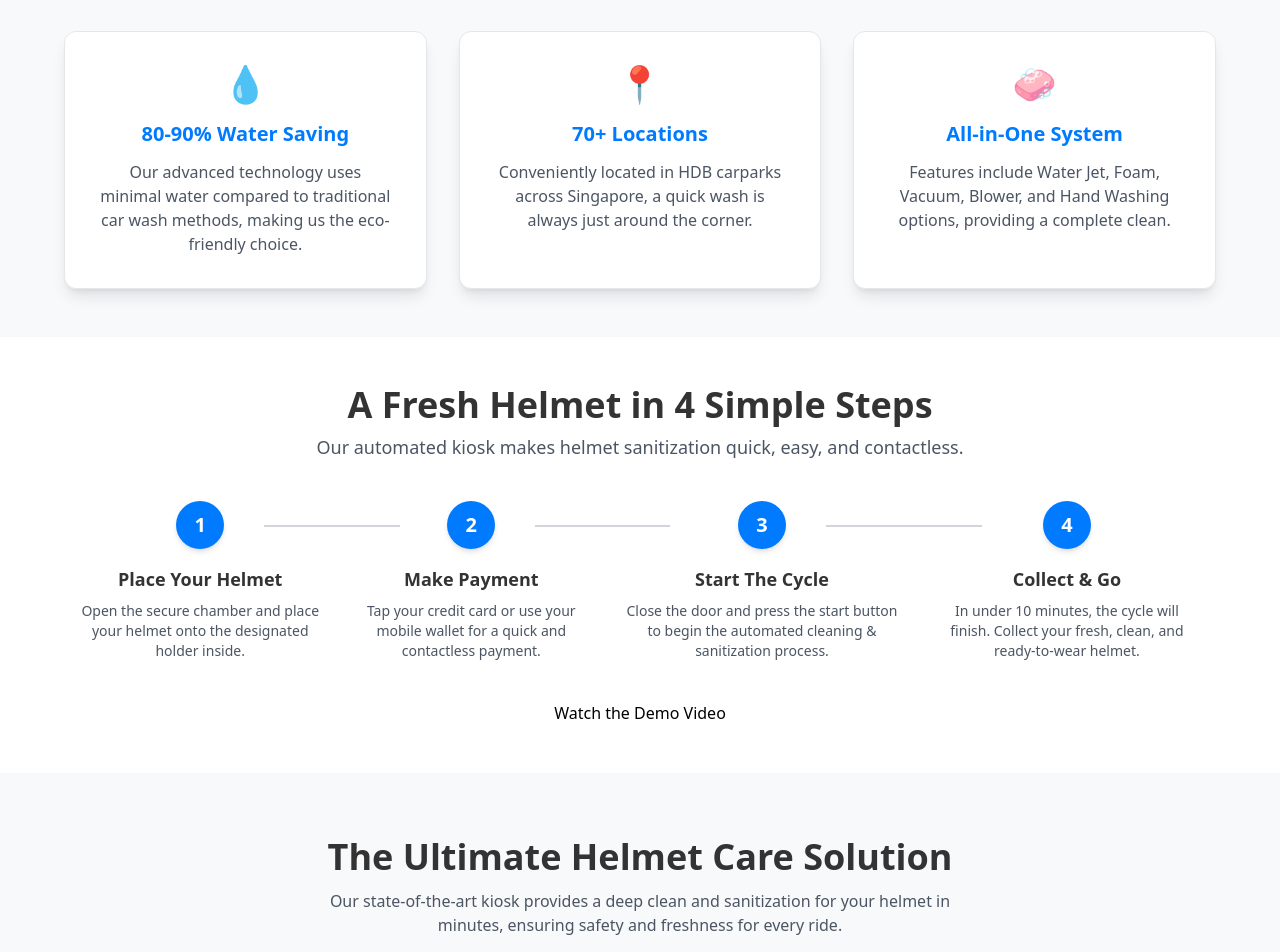
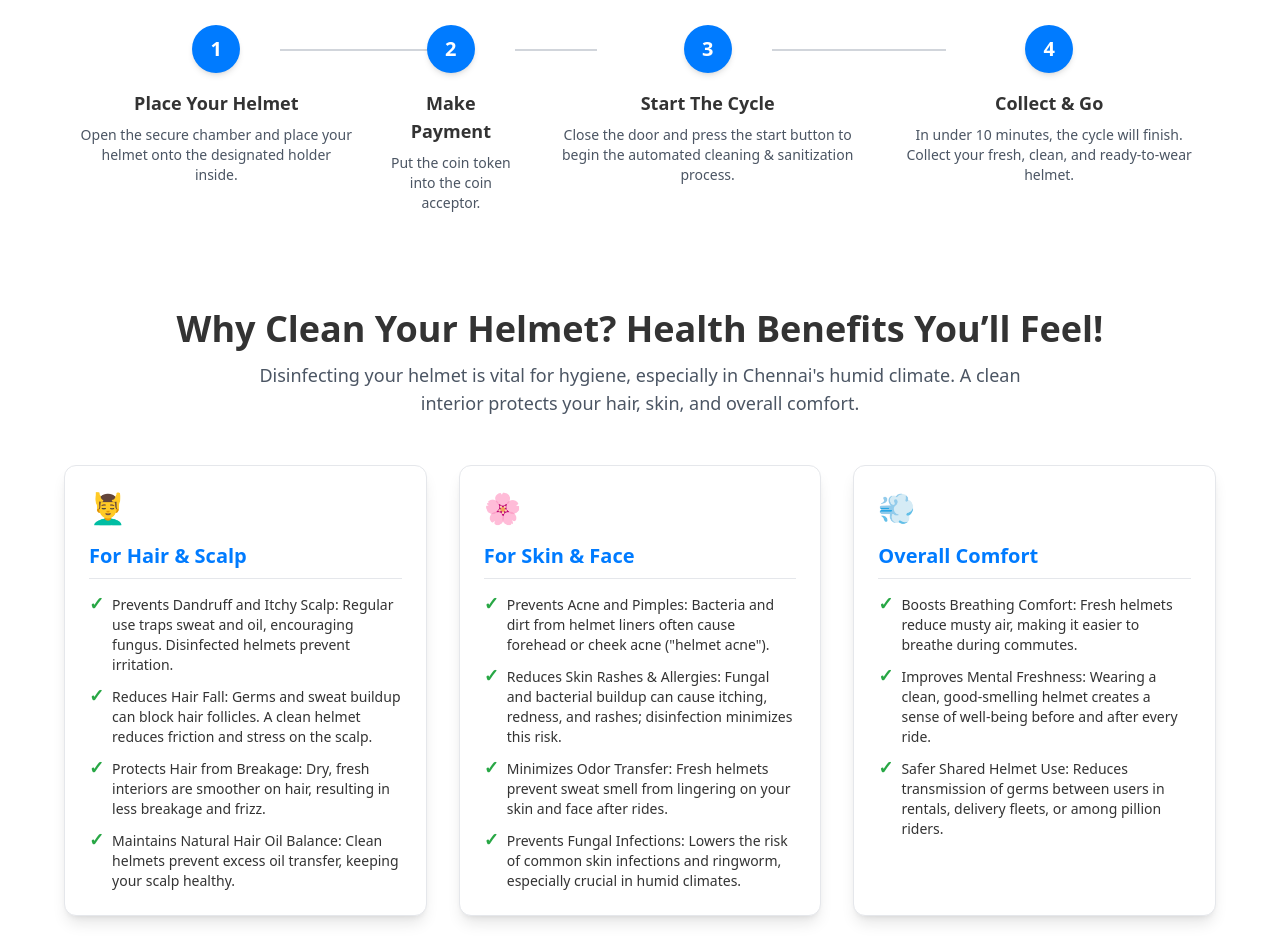
Before and after one commit to awesometech006/Hygrow, a React (Vite) app: page / in a window 1280 px wide. Shown: the part 1080-2032 px from the top of the page. Built offline with nearby package versions, Linux system fonts and the light colour scheme.

Commit message:
"new changes"

```diff
--- a/src/App.jsx
+++ b/src/App.jsx
@@ -7,6 +7,7 @@ import HeroSection from './components/HeroSection';
 import FeatureCards from './components/FeatureCards';
 import HowItWorks from './components/HowItWorks';
 import HelperMachines from './components/HelperMachines';
+import HelmetBenefits from './components/HelmetBenefits.jsx';
 import Locations from './components/Locations';
 import ContactForm from './components/ContactForm';
 import Footer from './components/Footer';
@@ -18,8 +19,9 @@ const HomeLayout = () => (
     <HeroSection />
     <FeatureCards />
     <HowItWorks />
+    <HelmetBenefits />
     <HelperMachines />
-    <Locations />
+    {/* <Locations /> */}
     <ContactForm />
   </main>
 );
--- a/src/components/Footer.jsx
+++ b/src/components/Footer.jsx
@@ -17,8 +17,8 @@ const Footer = () => {
 
                     <div className="md:w-1/3">
                         <h4 className={`text-base font-semibold mb-4 ${footerHeading}`}>About Hygrow</h4>
-                        <p className={`text-xs ${footerText}`}>Revolutionizing vehicle maintenance with eco-friendly, self-service washing systems across Singapore.</p>
-                        <p className={`text-xs mt-2 ${footerText}`}>UEN: {companyInfo.uen}</p>
+                        <p className={`text-xs ${footerText}`}>Revolutionizing vehicle maintenance with eco-friendly, self-service washing systems across Chennai.</p>
+                        {/* <p className={`text-xs mt-2 ${footerText}`}>UEN: {companyInfo.uen}</p> */}
                     </div>
 
                     <div className="md:w-1/3">
@@ -36,8 +36,13 @@ const Footer = () => {
 
                     <div className="md:w-1/3">
                         <h4 className={`text-base font-semibold mb-4 ${footerHeading}`}>Contact & Info</h4>
-                        <p className={`text-xs ${footerText}`}>Email: {companyInfo.email}</p>
-                        <p className={`text-xs ${footerText}`}>Address: {companyInfo.address}</p>
+                        <p className={`text-xs ${footerText}`}>
+                            Email: <a href={`mailto:${companyInfo.email}`} className="underline">{companyInfo.email}</a>
+                        </p>
+                        <p className={`text-xs ${footerText}`}>
+                            Mobile No: <a href={`tel:${companyInfo.number}`} className="underline">{companyInfo.number}</a>
+                        </p>
+
                     </div>
 
                 </div>
--- /dev/null
+++ b/src/components/HelmetBenefits.jsx
@@ -0,0 +1,49 @@
+// src/components/HelmetBenefits.jsx
+import React from 'react';
+import { useTheme } from '../context/ThemeContext.jsx';
+import { helmetBenefits } from '../data/appData.jsx';
+
+const BenefitCard = ({ icon, title, points, themeClasses }) => (
+    <div className={`p-6 rounded-xl text-left transition duration-300 transform hover:shadow-lg ${themeClasses.card}`} role="group" aria-labelledby={`benefit-title-${title.replace(/\s/g, '-')}`}>
+
+        <span className="text-3xl block mb-4" role="img" aria-hidden="true">{icon}</span>
+
+        <h3 id={`benefit-title-${title.replace(/\s/g, '-')}`} className={`text-xl font-semibold mb-4 text-hygrow-blue border-b border-gray-200 dark:border-gray-700 pb-2`}>
+            {title}
+        </h3>
+
+        <ul className="list-none p-0 space-y-3">
+            {points.map((point, index) => (
+                <li key={index} className={`text-sm flex items-start ${themeClasses.textDefault}`}>
+                    <span className="text-hygrow-accent-green font-bold text-lg leading-none mr-2 mt-[-1px]">✓</span>
+                    <span>{point}</span>
+                </li>
+            ))}
+        </ul>
+    </div>
+);
+
+const HelmetBenefits = () => {
+    const { themeClasses } = useTheme();
+
+    return (
+        <section id="helmet-benefits" className={`py-12 text-center ${themeClasses.bgDefault}`}>
+
+            <h2 className={`text-2xl md:text-3xl lg:text-4xl font-bold mb-3 ${themeClasses.textDefault}`}>
+                {helmetBenefits.title}
+            </h2>
+            <p className={`text-base md:text-lg mb-12 max-w-3xl mx-auto ${themeClasses.textMuted}`}>
+                {helmetBenefits.summary}
+            </p>
+
+            {/* Grid: Stacks on mobile, 3 columns on desktop */}
+            <div className=" max-w-6xl mx-auto grid grid-cols-1 md:grid-cols-2 lg:grid-cols-3 gap-8">
+                {helmetBenefits.sections.map((section, index) => (
+                    <BenefitCard key={index} {...section} themeClasses={themeClasses} />
+                ))}
+            </div>
+        </section>
+    );
+};
+
+export default HelmetBenefits;
--- a/src/components/HelperMachines.jsx
+++ b/src/components/HelperMachines.jsx
@@ -65,12 +65,12 @@ const HelperMachines = () => {
                 ))}
               </ul>
 
-              <button
+              {/* <button
                 className={`w-full md:w-auto px-8 py-3 text-base rounded-lg font-semibold transition duration-300 text-white bg-hygrow-blue hover:bg-hygrow-blue/90 focus:outline-none focus:ring-2 focus:ring-offset-2 focus:ring-hygrow-blue`}
                 aria-label={`Find a location with the ${helmetCleanerData.name}`}
               >
                 Find a Kiosk
-              </button>
+              </button> */}
             </div>
           </div>
         </div>
--- a/src/components/HeroSection.jsx
+++ b/src/components/HeroSection.jsx
@@ -20,12 +20,13 @@ const HeroSection = () => {
         </p>
 
         <div className="flex justify-center lg:justify-start gap-3 sm:gap-5 flex-wrap">
-          <button className={`${themeClasses.btnPrimary} text-sm sm:text-base ${themeClasses.textMuted}`} aria-label="Find nearest Hygrow Helmet Cleaning Kiosk">
+          {/* <button className={`${themeClasses.btnPrimary} text-sm sm:text-base ${themeClasses.textMuted}`} aria-label="Find nearest Hygrow Helmet Cleaning Kiosk">
             Find a Kiosk Near You
-          </button>
+          </button> */}
 
           <button className={`btn-secondary text-sm sm:text-base ${themeClasses.textMuted}`}>
-            How It Works
+
+            <a href='#how-it-works'>How It Works</a>
           </button>
         </div>
       </div>
--- a/src/components/HowItWorks.jsx
+++ b/src/components/HowItWorks.jsx
@@ -13,7 +13,7 @@ const helmetCleanerSteps = [
   {
     number: 2,
     title: 'Make Payment',
-    description: 'Tap your credit card or use your mobile wallet for a quick and contactless payment.'
+    description: 'Put the coin token into the coin acceptor.'
   },
   {
     number: 3,
@@ -71,12 +71,12 @@ const HowItWorks = () => {
         ))}
       </div>
 
-      <button
+      {/* <button
         className={`mt-6 md:mt-10 ${themeClasses.btnPrimary}`}
         aria-label="Watch a demonstration video of the helmet cleaning process"
       >
         Watch the Demo Video
-      </button>
+      </button> */}
     </section>
   );
 };
--- a/src/data/appData.jsx
+++ b/src/data/appData.jsx
@@ -16,10 +16,10 @@ export const featuresData = [
         alt: 'Water droplet icon'
     },
     {
-        title: "70+ Locations",
-        description: "Conveniently located in HDB carparks across Singapore, a quick wash is always just around the corner.",
-        icon: '📍',
-        alt: 'Location pin icon'
+        title: "Deep Sanitization",
+        description: "Our multi-step process eliminates 99.9% of bacteria and germs, neutralizing odors from sweat and grime for a truly fresh and hygienic feel.",
+        icon: '✨',
+        alt: 'Sparkles icon'
     },
     {
         title: "All-in-One System",
@@ -55,9 +55,47 @@ export const popularDistricts = ['Ang Mo Kio', 'Jalan Besar / Bendemeer', 'Kalla
 
 // Global company information for easy updates
 export const companyInfo = {
-    name: "Hygrow Singapore Pte. Ltd.",
-    email: "info@hygrow.com.sg",
-    address: "7030 Ang Mo Kio Ave 5, Singapore",
+    name: "Hygrow Chennai",
+    email: "hygienegrow@gmail.com",
+    number: "+91 73975 19988",
     uen: "202238853N",
-    whatsappNumber: "6591234567"
+    whatsappNumber: "+917397519988"
 };
+
+
+
+export const helmetBenefits = {
+    title: "Why Clean Your Helmet? Health Benefits You’ll Feel!",
+    summary: "Disinfecting your helmet is vital for hygiene, especially in Chennai's humid climate. A clean interior protects your hair, skin, and overall comfort.",
+    sections: [
+        {
+            icon: '💆‍♂️',
+            title: 'For Hair & Scalp',
+            points: [
+                'Prevents Dandruff and Itchy Scalp: Regular use traps sweat and oil, encouraging fungus. Disinfected helmets prevent irritation.',
+                'Reduces Hair Fall: Germs and sweat buildup can block hair follicles. A clean helmet reduces friction and stress on the scalp.',
+                'Protects Hair from Breakage: Dry, fresh interiors are smoother on hair, resulting in less breakage and frizz.',
+                'Maintains Natural Hair Oil Balance: Clean helmets prevent excess oil transfer, keeping your scalp healthy.',
+            ]
+        },
+        {
+            icon: '🌸',
+            title: 'For Skin & Face',
+            points: [
+                'Prevents Acne and Pimples: Bacteria and dirt from helmet liners often cause forehead or cheek acne ("helmet acne").',
+                'Reduces Skin Rashes & Allergies: Fungal and bacterial buildup can cause itching, redness, and rashes; disinfection minimizes this risk.',
+                'Minimizes Odor Transfer: Fresh helmets prevent sweat smell from lingering on your skin and face after rides.',
+                'Prevents Fungal Infections: Lowers the risk of common skin infections and ringworm, especially crucial in humid climates.',
+            ]
+        },
+        {
+            icon: '💨',
+            title: 'Overall Comfort',
+            points: [
+                'Boosts Breathing Comfort: Fresh helmets reduce musty air, making it easier to breathe during commutes.',
+                'Improves Mental Freshness: Wearing a clean, good-smelling helmet creates a sense of well-being before and after every ride.',
+                'Safer Shared Helmet Use: Reduces transmission of germs between users in rentals, delivery fleets, or among pillion riders.',
+            ]
+        }
+    ]
+};
```
Also changed, not shown: src/components/Header.jsx (+5 -5 lines), 2 other files (tests, documents, lock files or other folders).
